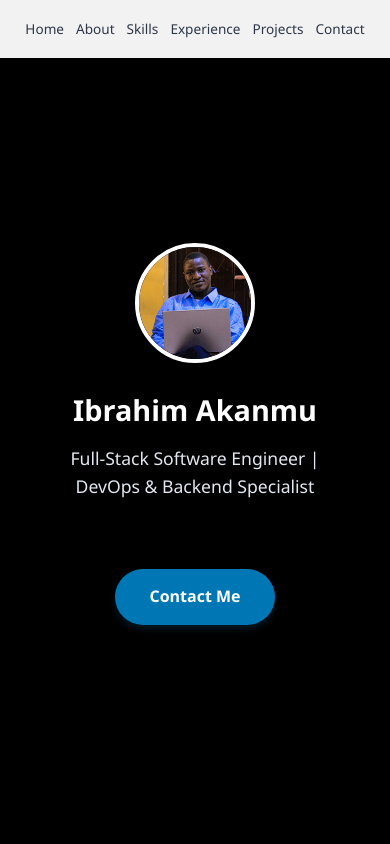
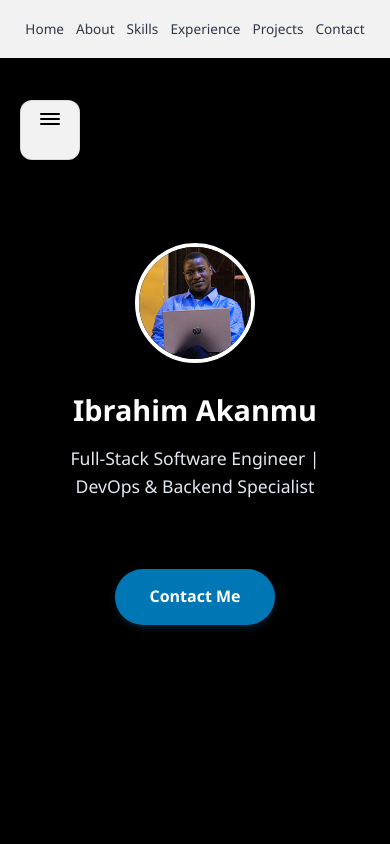
Before and after one commit to timileyin42/portfolio_me, a React (Create React App) app: page / in a window 390 px wide. Shown: the top 844 px of the page. Built offline with nearby package versions, Linux system fonts and the light colour scheme.

Commit message:
`Refactor TaskBar component to include toggle button and responsive design adjustments`

```diff
--- a/src/App.css
+++ b/src/App.css
@@ -26,22 +26,9 @@ body {
   color: var(--text-medium);
   background-color: #000000;
   overflow-x: hidden;
-  margin-left: 250px;
-  transition: margin-left 0.3s ease;
 }
 
-/* Responsive adjustments for sidebar */
-@media (max-width: 768px) {
-  body {
-    margin-left: 200px;
-  }
-}
-
-@media (max-width: 480px) {
-  body {
-    margin-left: 0;
-  }
-}
+/* Responsive design - no margin adjustments needed for floating taskbar */
 
 .app {
   display: flex;
--- a/src/components/TaskBar.js
+++ b/src/components/TaskBar.js
@@ -3,6 +3,7 @@ import styles from './TaskBar.module.css';
 
 const TaskBar = () => {
   const [isContactOpen, setIsContactOpen] = useState(false);
+  const [isTaskBarOpen, setIsTaskBarOpen] = useState(false);
 
   const contacts = [
     { label: 'Email', value: 'ibrahimakanmu@gmail.com', type: 'email' },
@@ -26,7 +27,21 @@ const TaskBar = () => {
   };
 
   return (
-    <div className={styles.taskBar}>
+    <div className={`${styles.taskBar} ${isTaskBarOpen ? styles.open : ''}`}>
+      {/* Toggle Button - Always Visible */}
+      <button
+        className={styles.toggleButton}
+        onClick={() => setIsTaskBarOpen(!isTaskBarOpen)}
+      >
+        <div className={styles.hamburgerIcon}>
+          <span className={styles.hamburgerLine}></span>
+          <span className={styles.hamburgerLine}></span>
+          <span className={styles.hamburgerLine}></span>
+        </div>
+      </button>
+
+      {/* Collapsible Content */}
+      {isTaskBarOpen && (
         <div className={styles.taskBarContent}>
           <div className={styles.contactDropdown}>
             <button
@@ -58,6 +73,7 @@ const TaskBar = () => {
             📄 Export PDF
           </button>
         </div>
+      )}
     </div>
   );
 };
--- a/src/components/TaskBar.module.css
+++ b/src/components/TaskBar.module.css
@@ -1,23 +1,78 @@
 /* TaskBar.module.css */
 .taskBar {
   position: fixed;
-  top: 0;
-  left: 0;
-  height: 100vh;
-  width: 250px;
-  z-index: 1000;
+  top: 100px;
+  left: 20px;
+  width: 60px;
+  height: 60px;
   background: rgba(255, 255, 255, 0.95);
   backdrop-filter: blur(10px);
-  border-right: 1px solid rgba(0, 0, 0, 0.1);
-  padding: 1rem;
-  overflow-y: auto;
+  border: 1px solid rgba(0, 0, 0, 0.1);
+  border-radius: 12px;
+  z-index: 1000;
+  box-shadow: 0 4px 20px rgba(0, 0, 0, 0.1);
+  transition: all 0.3s ease;
+  display: flex;
+  flex-direction: column;
+  align-items: center;
+  overflow: hidden;
+}
+
+.taskBar.open {
+  width: 280px;
+  height: auto;
+  padding: 20px;
+}
+
+.toggleButton {
+  background: none;
+  border: none;
+  color: black;
+  cursor: pointer;
+  padding: 12px;
+  border-radius: 8px;
+  transition: background-color 0.3s ease;
+  display: flex;
+  align-items: center;
+  justify-content: center;
+  flex-shrink: 0;
+}
+
+.toggleButton:hover {
+  background-color: rgba(0, 0, 0, 0.1);
+}
+
+.hamburgerIcon {
+  display: flex;
+  flex-direction: column;
+  gap: 3px;
+}
+
+.hamburgerLine {
+  width: 20px;
+  height: 2px;
+  background: black;
+  transition: all 0.3s ease;
+  border-radius: 1px;
 }
 
 .taskBarContent {
   display: flex;
   flex-direction: column;
-  gap: 1rem;
-  height: 100%;
+  gap: 15px;
+  margin-top: 15px;
+  animation: slideIn 0.3s ease;
+}
+
+@keyframes slideIn {
+  from {
+    opacity: 0;
+    transform: translateY(-10px);
+  }
+  to {
+    opacity: 1;
+    transform: translateY(0);
+  }
 }
 
 .contactDropdown {
@@ -96,41 +151,20 @@
   word-break: break-all;
 }
 
-/* Responsive */
+/* Responsive Design */
 @media (max-width: 768px) {
-  .taskBar {
-    width: 200px;
+  .taskBar.open {
+    width: 250px;
   }
+}
 
-  .contactButton,
-  .exportButton {
-    padding: 0.4rem 0.8rem;
-    font-size: 0.8rem;
+@media (max-width: 480px) {
+  .taskBar.open {
+    width: 220px;
   }
 
   .contactList {
     min-width: 180px;
-  }
-}
-
-@media (max-width: 480px) {
-  .taskBar {
-    transform: translateX(-100%);
-    transition: transform 0.3s ease;
-  }
-
-  .taskBar:hover {
-    transform: translateX(0);
-  }
-
-  .contactButton,
-  .exportButton {
-    padding: 0.3rem 0.6rem;
-    font-size: 0.75rem;
-  }
-
-  .contactList {
-    min-width: 200px;
   }
 }
 
```
Lines whose indentation alone changed are shown as unchanged.
